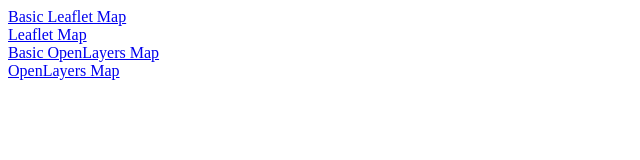
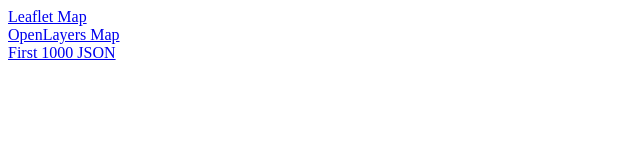
Before and after one commit to mrcnc/mapcrime, a plain HTML site: page index.html in a window 1280 px wide. Shown: the whole page, without its empty margins (0-640 px from the left). Drawn offline with Linux system fonts and the light colour scheme.

Commit message:
updating index

```diff
--- a/index.html
+++ b/index.html
@@ -1,9 +1,8 @@
 <!DOCTYPE html>
 <html>
 <body>
-  <a href="leaflet-basic.html">Basic Leaflet Map</a><br>
   <a href="leaflet.html">Leaflet Map</a><br>
-  <a href="openlayers-basic.html">Basic OpenLayers Map</a><br>
   <a href="openlayers.html">OpenLayers Map</a><br>
+  <a href="first1000.json">First 1000 JSON</a><br>
 </body>
 </html>
```
